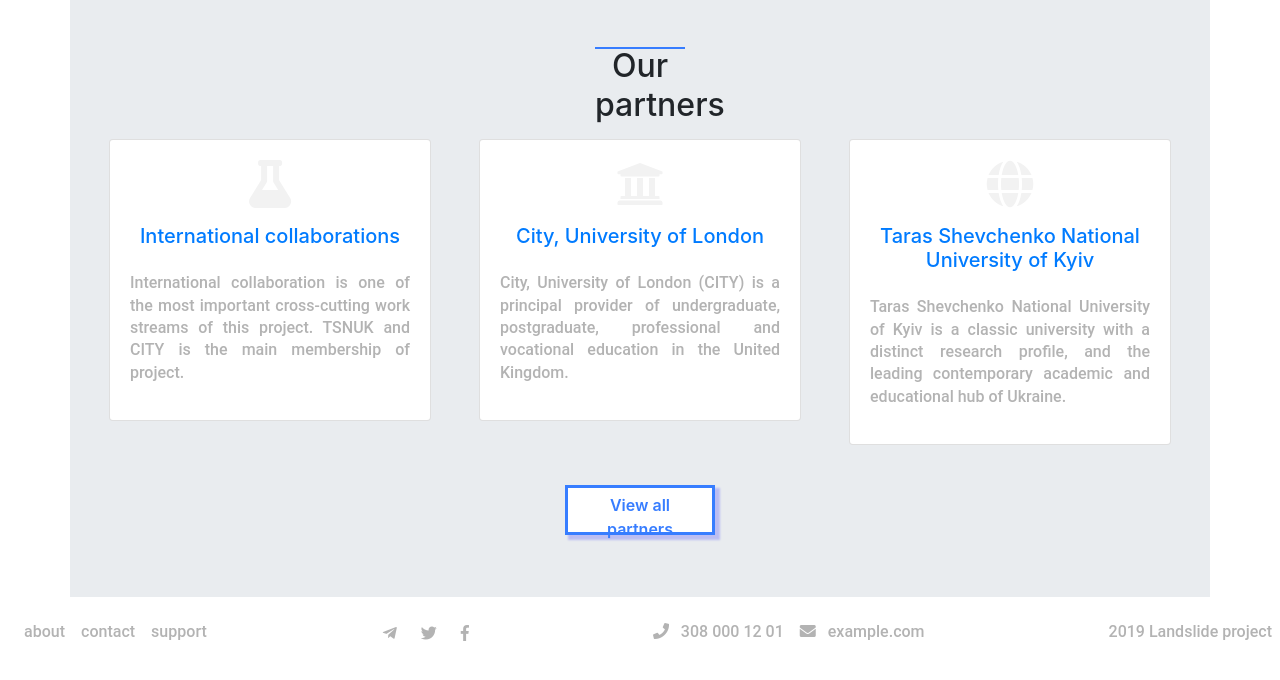
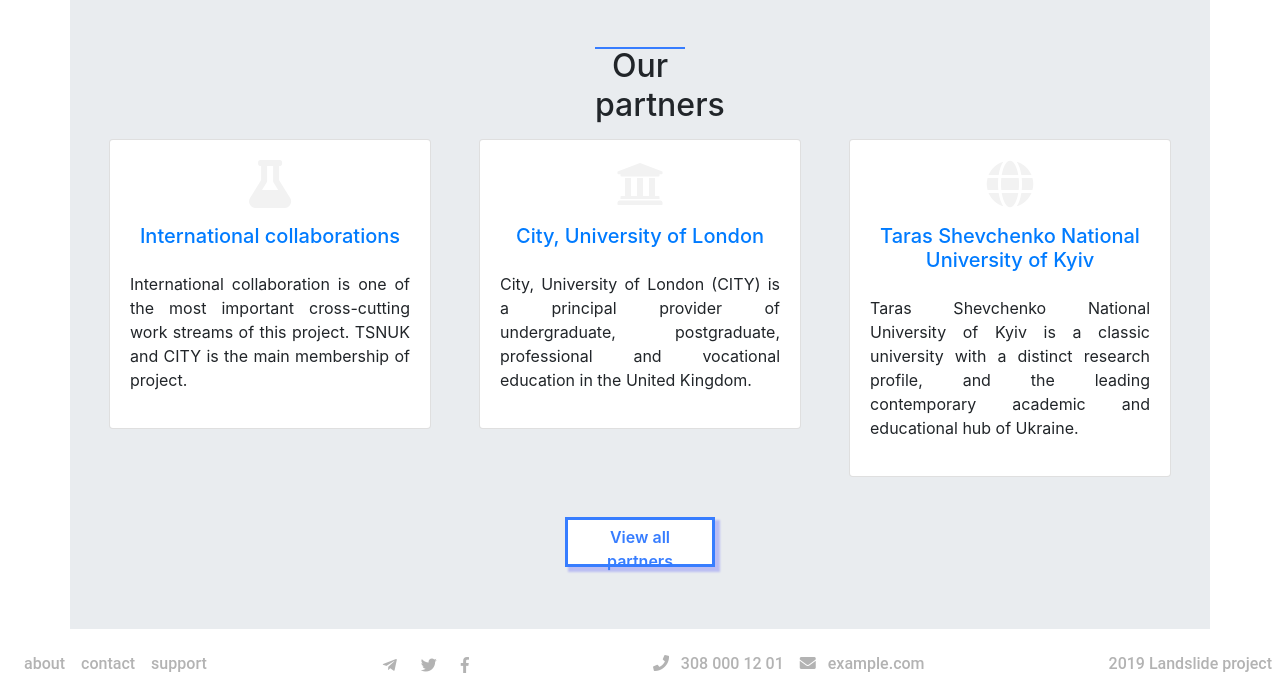
Before and after one commit to youketero/landslide_a, a Django app: page / in a window 1280 px wide. Shown: the part 3145-3825 px from the top of the page. Before the commit the page ends 3786 px from the top, so only its background shows below. Run offline with Django 3.2, Linux system fonts and the light colour scheme; data comes from the database, SQL or seed files in the repository; some libraries are stand-ins or nearby versions.

Commit message:
Finishing works

```diff
--- a/landslide_a/templates/home.html
+++ b/landslide_a/templates/home.html
@@ -44,7 +44,7 @@
                               <a href={% url  "article" article.title %} ><img src="{{ article.image.url }} " class="card-img-top" width="100%" height="auto"></a>
                               <div class="card-body">
                                   <h4 class="card-title pt-4 p-2 "><a href="{% url "article" article.title %}">{{ article.title|title }}</a></h4>
-                                <p class="card-text  p-2">{{ article.short_text|safe }}</p>
+                                <p class="card-text text1 p-2">{{ article.short_text|safe }}</p>
                                 <div class="d-flex flex-row p-2">
                                     <a href = "{% url  "article" article.title %}" class="mr-auto">Continue reading <i class="fas fa-arrow-right align-middle"></i></a>
                                     <p class="card-text"><small class="text-muted"><i class="far fa-calendar-alt pr-1"></i>{{ article.date|date:"d-m-Y" }}</small></p>
@@ -68,7 +68,7 @@
                             <div class="card-body d-flex flex-column">
                                 {{ item.icon|safe }}
                                 <h5 class="text-center py-3"><a href="{% url "partners_detail" item.title %}">{{ item.title }}</a></h5>
-                                <p class="text">{{ item.short }}</p>
+                                <p class="text1">{{ item.short }}</p>
                             </div>
                         </div>
                     </div>
```
